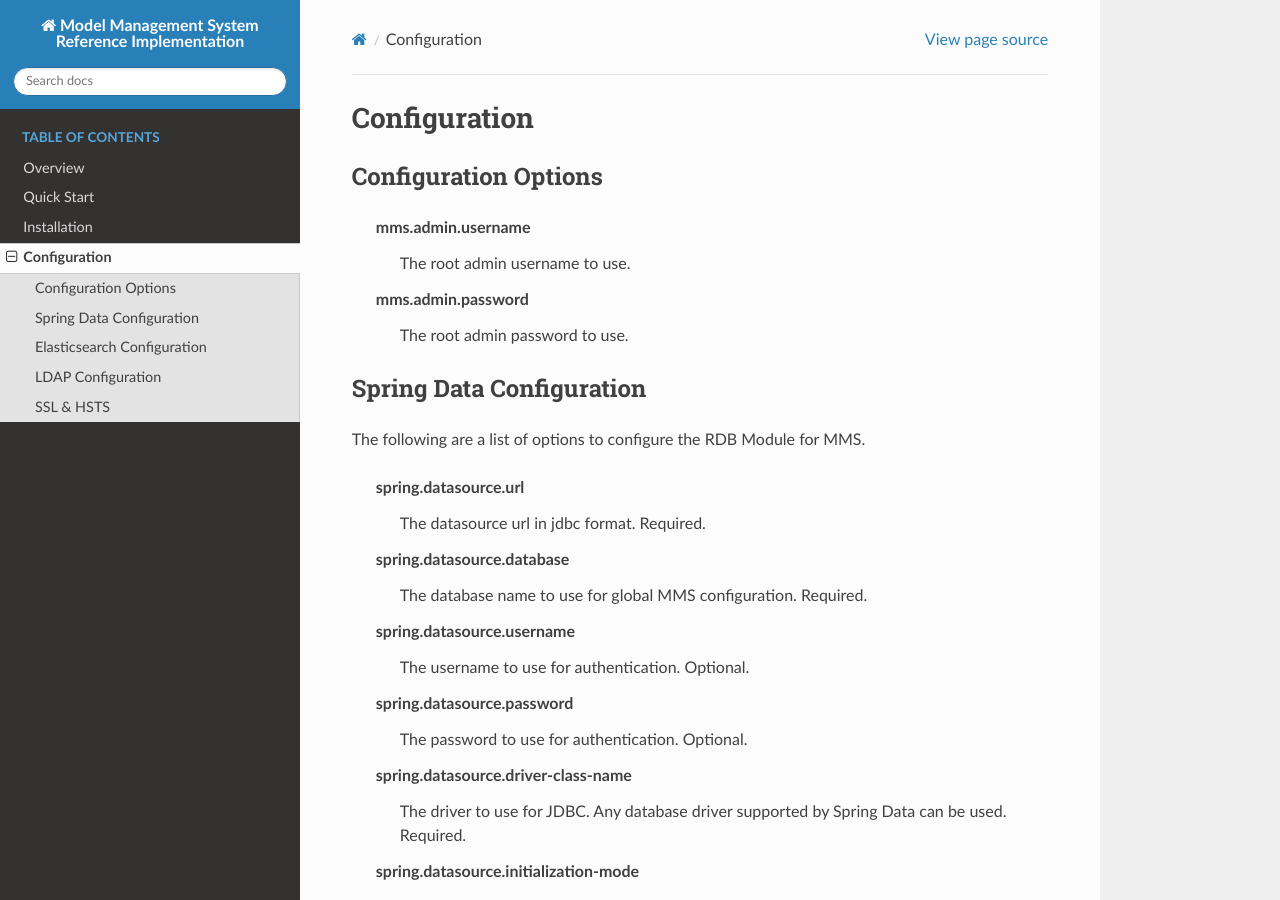
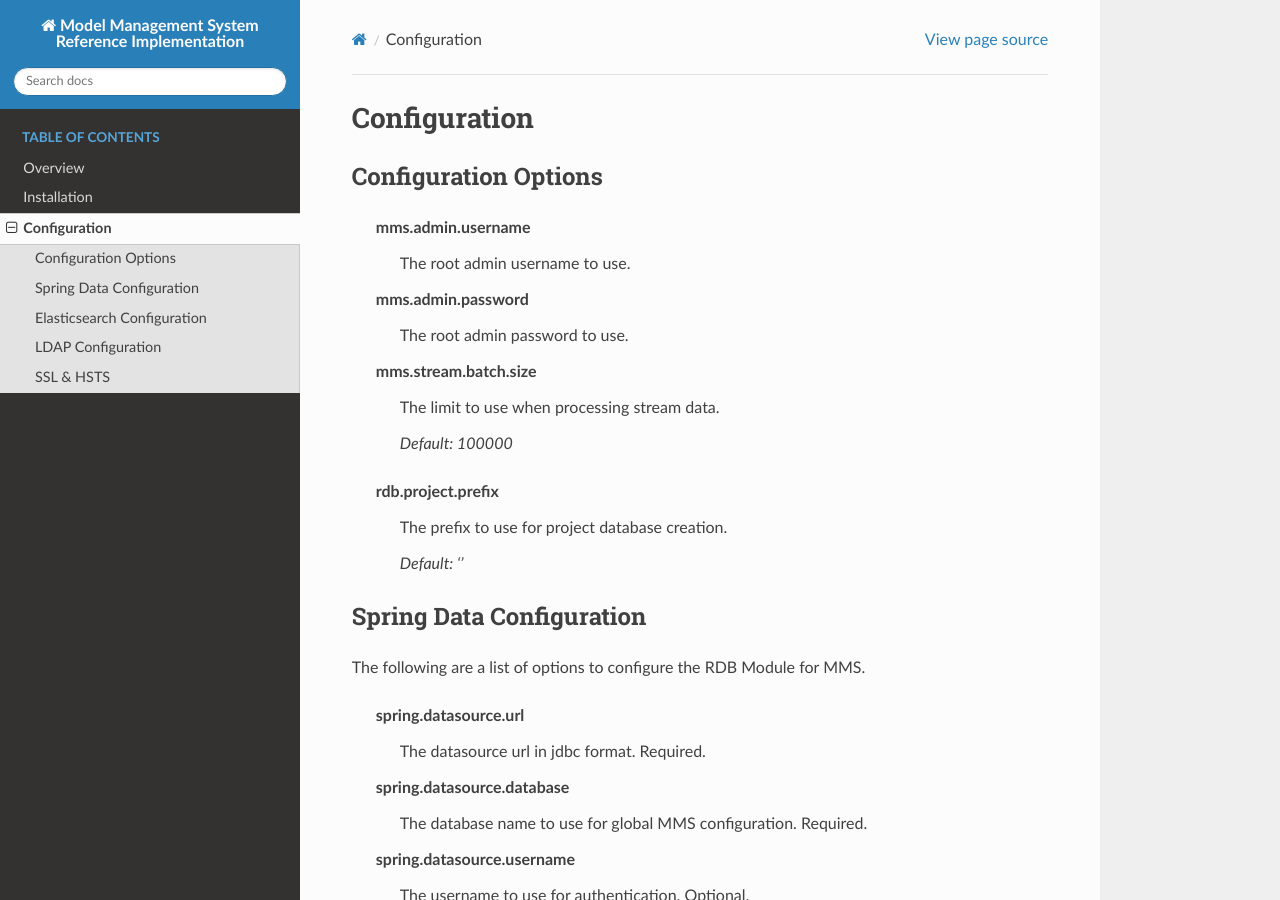
Before and after one commit to Open-MBEE/exec-mmsri, a Sphinx documentation site: the page built from docs/configuration.rst, in a window 1280 px wide and 900 px high. Built offline with Sphinx 7.4.7 and the Read the Docs theme 2.0.0, drawn with Linux system fonts in a browser that asks for light colours; pages that are not in the unit, such as notebooks, are missing from menus; some of the changed text lies outside the part shown.

```diff
--- a/docs/configuration.rst
+++ b/docs/configuration.rst
@@ -12,6 +12,16 @@ Configuration Options
 
   mms.admin.password
     The root admin password to use.
+
+  mms.stream.batch.size
+    The limit to use when processing stream data.
+
+    | `Default: 100000`
+
+  rdb.project.prefix
+    The prefix to use for project database creation.
+
+    | `Default: ''`
 
 Spring Data Configuration
 -------------------------
@@ -72,7 +82,7 @@ The following are a list of options to configure the Elastic Module for MMS.
   elasticsearch.limit.scrollTimeout
     The maximum time to wait for search requests. Optional.
 
-    | `Default: 1000`
+    | `Default: 100000`
 
   elasticsearch.limit.get
     The maximum number of elements that a single get request should return. Optional.
@@ -92,6 +102,9 @@ The following are a list of options to configure the Elastic Module for MMS.
 LDAP Configuration
 ------------------
 
+  ldap.enabled
+    Enable the LDAP plugin. Required.
+
   ldap.provider.base
     The base string to use. Required.
 
@@ -101,8 +114,12 @@ LDAP Configuration
   ldap.provider.userdn
     The userdn to use to authenticate to the provider. Optional.
 
+    | `Default: null`
+
   ldap.provider.password
     The password to use to authenticate to the provider. Optional.
+
+    | `Default: null`
 
   ldap.user.dn.pattern
     The dn pattern for the user. Required.
@@ -125,6 +142,8 @@ LDAP Configuration
 
   ldap.group.search.filter
     The search filter for group search. Optional.
+
+    | `Default: (uniqueMember={0})`
 
 SSL & HSTS
 ----------
--- a/docs/quickstart.rst
+++ b/docs/docker.rst
@@ -1,8 +1,8 @@
-.. _quickstart:
+.. _docker:
 
-===========
-Quick Start
-===========
+===================
+Docker Installation
+===================
 
 This quick start will focus on running all dependencies and the MMS application as docker containers. This is most suitable for testing environments. For production deployments, we recommend the `MMS Reference Implementation <https://github.com/Open-MBEE/mmsri>`_ as a starting point.
 
--- a/docs/index.rst
+++ b/docs/index.rst
@@ -15,6 +15,5 @@ Welcome to Model Management System's documentation!
   :glob:
 
   overview
-  quickstart
   installation
   configuration
--- a/docs/overview.rst
+++ b/docs/overview.rst
@@ -2,7 +2,7 @@
 Overview
 ========
 
-The Model Management System (MMS) provide services for managing models and is a version control system for structured data. It exposes model information through RESTful web services that can be used for CRUD operations, branching, and tagging of the model repository. This heart of the MMS is the View Service which supports the transclusion features of Views.
+The Model Management System (MMS) provide services for managing models and is a version control system for structured data. It exposes model information through RESTful web services that can be used for CRUD operations, branching, and tagging of the model repository.
 
 The MMS also provides web services for storing and searching Jupyter Lab notebooks.
 
```
Also changed, not shown: other parts of docs/configuration.rst (+1 -1 lines), docs/installation.rst (+5 -73 lines), docs/windows.rst (+6 -5 lines).
